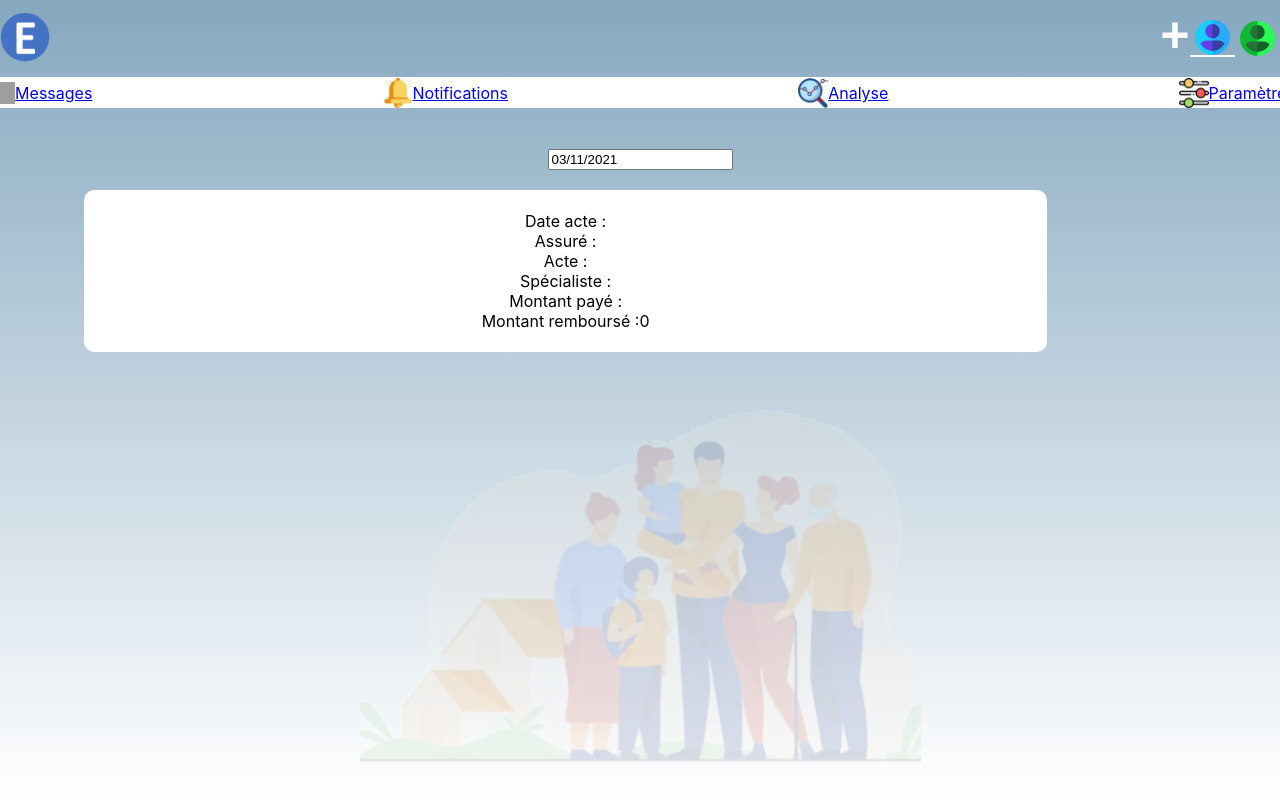
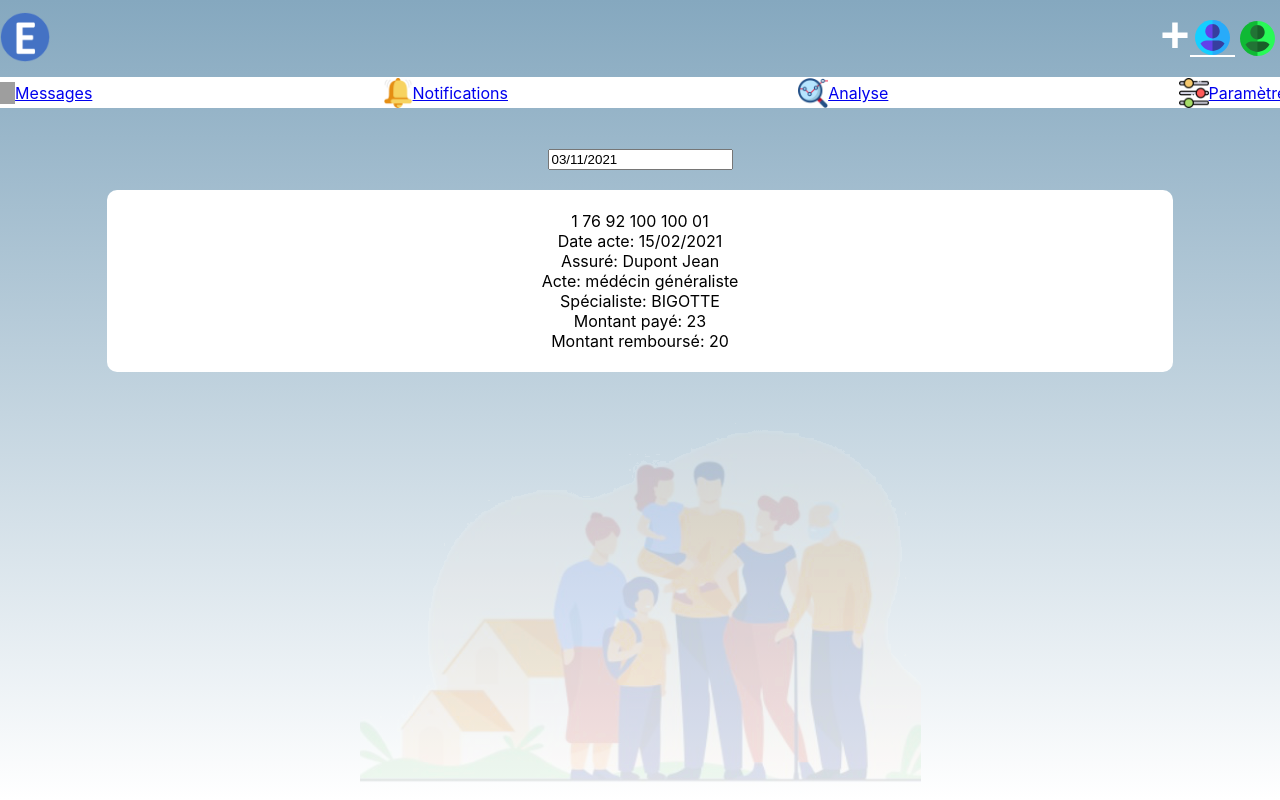
Before and after one commit to WildCodeSchool/remoteFR-R2dwild-P3-secuel-front, a React (Create React App) app: page /event/1 in a window 1280 px wide. Shown: the top 800 px of the page. Built offline with nearby package versions, Linux system fonts and the light colour scheme; grey boxes are pictures that could not be loaded.

Commit message:
change detail event to filter the fake data and match the id

```diff
--- a/src/components/DetailEvent.js
+++ b/src/components/DetailEvent.js
@@ -1,33 +1,33 @@
-const DetailEvent = insured => {
+import acte from '../data/fakejson/fakedata.json'
+
+const DetailEvent = test => {
+  const insured = acte.filter(
+    medevent => medevent.id === parseInt(test.match.params.id)
+  )[0]
   return (
-    <div className='events'>
-      <div
-        className='card'
-        key={insured.Nom + insured.date + insured['Type acte']}
-      >
+    <div className='card'>
       <p className='titreCard'>{insured['N Sécurité sociale']}</p>
       <p>
-          <span>Date acte :</span> {insured['date acte médicale']}
+        <span>Date acte: </span> {insured['date acte médicale']}
       </p>
       <p>
-          <span>Assuré :</span> {insured.Nom} {insured['prénom']}
+        <span>Assuré: </span> {insured.Nom} {insured['prénom']}
       </p>
       <p>
-          <span>Acte :</span> {insured['Type acte']}
+        <span>Acte: </span> {insured['Type acte']}
       </p>
       <p>
-          <span>Spécialiste : </span>
+        <span>Spécialiste: </span>
         {insured['Nom professionnel de santé']}
       </p>
       <p>
-          <span>Montant payé :</span>
+        <span>Montant payé: </span>
         {insured['Montant Payé']}
       </p>
       <p>
-          <span>Montant remboursé :</span>
+        <span>Montant remboursé: </span>
         {insured['Montant remboursé'] ? insured['Montant remboursé'] : 0}
       </p>
-      </div>
     </div>
   )
 }
```
Lines whose indentation alone changed are shown as unchanged.
